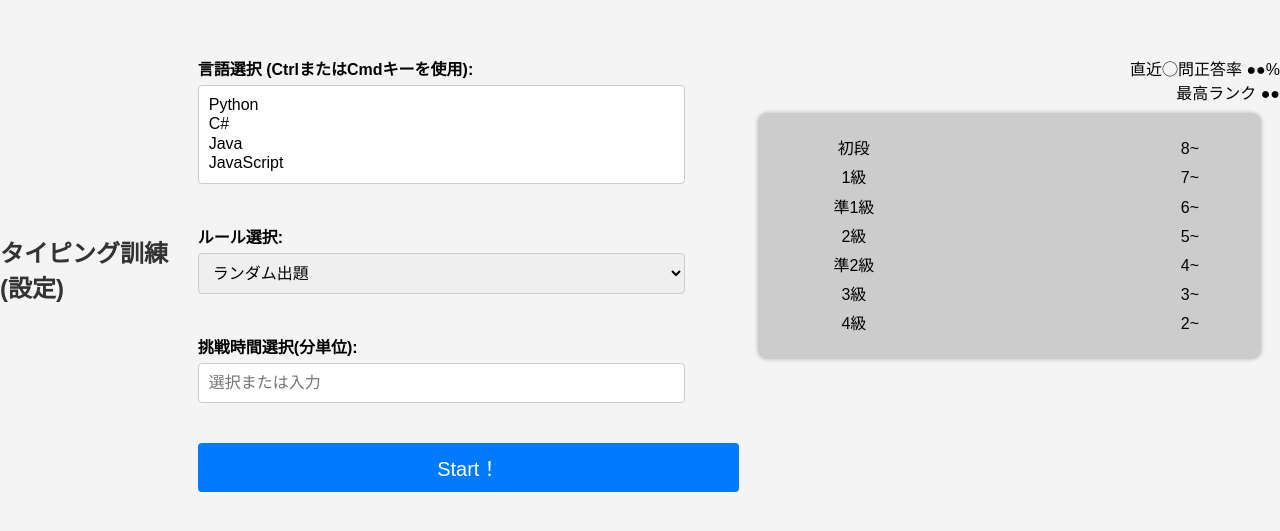
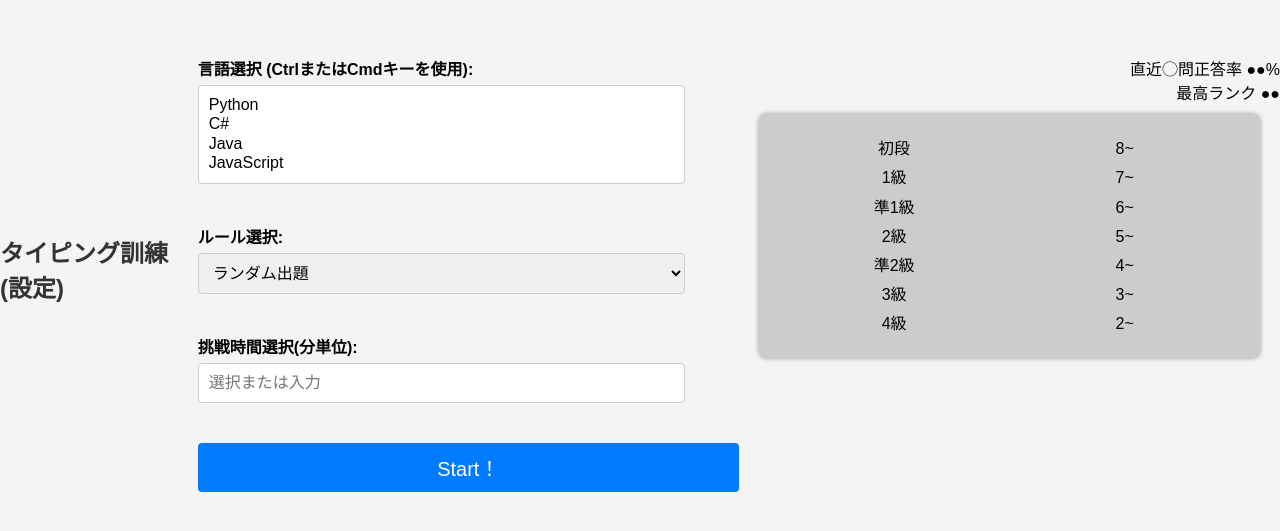
Before and after one commit to sin1227488801/RemindCodeTyping, a plain HTML site: page Rct/typing.html in a window 1280 px wide. Shown: the part 121-652 px from the top of the page. Drawn offline with Linux system fonts and the light colour scheme.

Commit message:
[edit]rankのcssを調整

```diff
--- a/Rct/css/typing.css
+++ b/Rct/css/typing.css
@@ -39,12 +39,8 @@
     padding: var(--padding-narrow) 0;
 }
 
-.rank {
-    width: 150px;
+.rank,
+.points {
+    width: 100%;
     text-align: center;
 }
-
-.points {
-    width: 100px;
-    text-align: center;
-}
```
